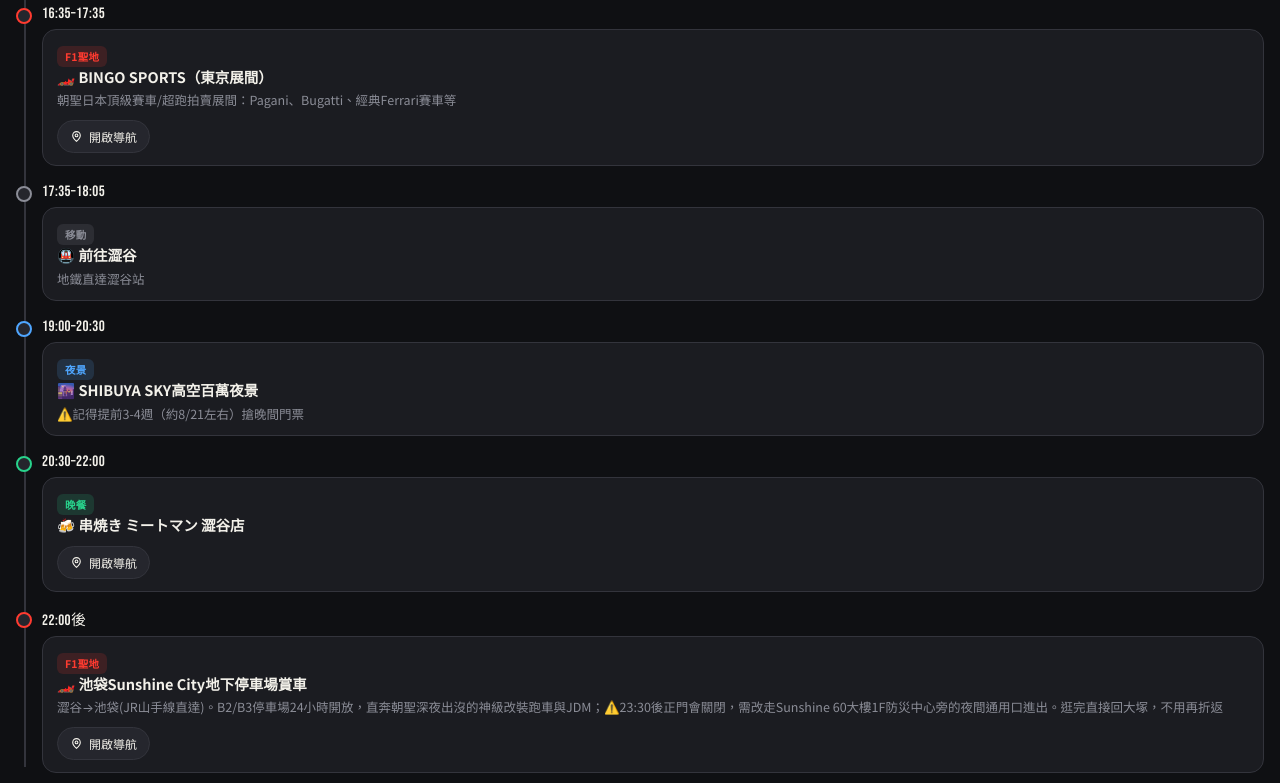
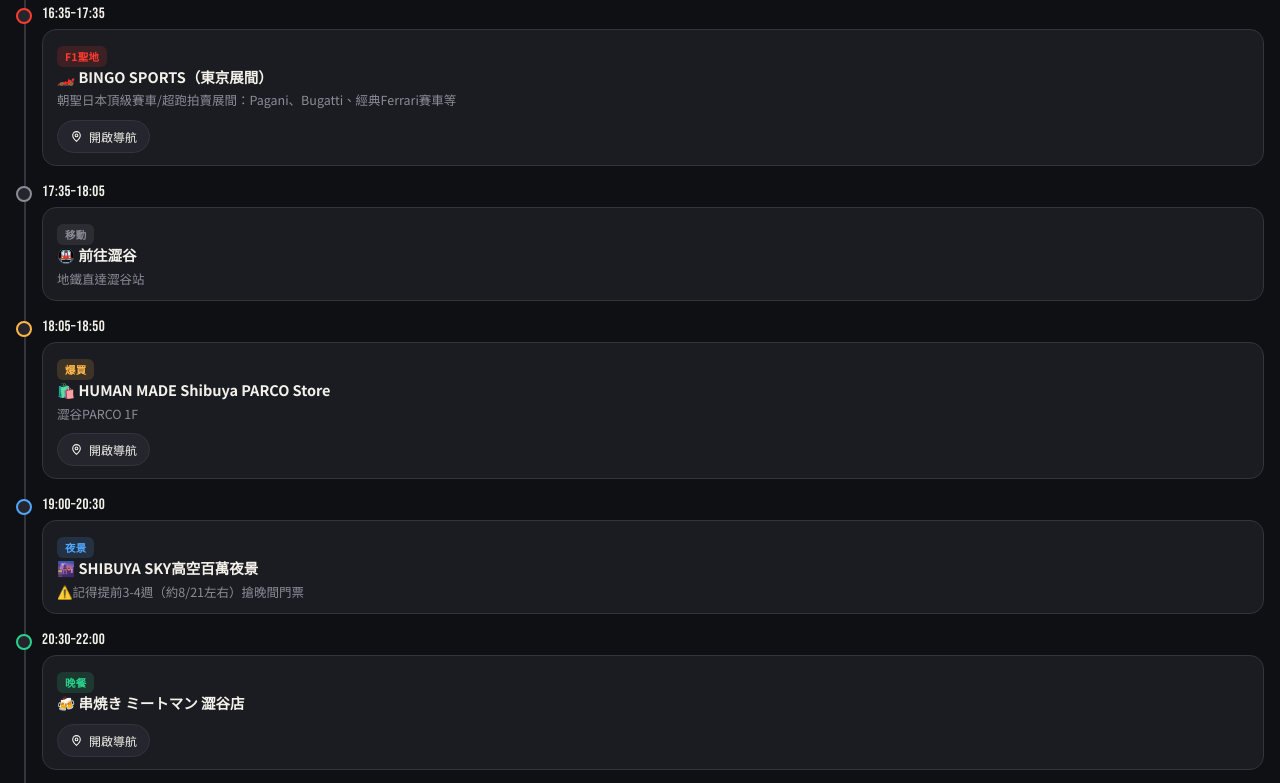
Before and after one commit to amyliaw0811/tokyo-trip, a plain HTML site: page index.html in a window 1280 px wide. Shown: the part 1424-2207 px from the top of the page. Drawn offline with Linux system fonts and the light colour scheme; no server answers.

Commit message:
Update itinerary with new locations and details
Added new shopping and sightseeing entries for Shibuya and Harajuku.

```diff
--- a/index.html
+++ b/index.html
@@ -627,6 +627,7 @@
       {t:"16:20–16:35", type:"move", tag:"移動", title:"🚇 前往國會議事堂前", note:"地鐵丸之內線／千代田線直達，車程約10分鐘"},
       {t:"16:35–17:35", type:"race", tag:"F1聖地", title:"🏎️ BINGO SPORTS（東京展間）", note:"朝聖日本頂級賽車/超跑拍賣展間：Pagani、Bugatti、經典Ferrari賽車等", map:"https://www.google.com/maps/search/?api=1&query=BINGO+SPORTS+Tokyo"},
       {t:"17:35–18:05", type:"move", tag:"移動", title:"🚇 前往澀谷", note:"地鐵直達澀谷站"},
+      {t:"18:05–18:50", type:"shop", tag:"爆買", title:"🛍️ HUMAN MADE Shibuya PARCO Store", note:"澀谷PARCO 1F", map:"https://www.google.com/maps/search/?api=1&query=HUMAN+MADE+Shibuya+PARCO+Store"},
       {t:"19:00–20:30", type:"view", tag:"夜景", title:"🌆 SHIBUYA SKY高空百萬夜景", note:"⚠️記得提前3-4週（約8/21左右）搶晚間門票"},
       {t:"20:30–22:00", type:"food", tag:"晚餐", title:"🍻 串焼き ミートマン 澀谷店", note:"", map:"https://www.google.com/maps/search/?api=1&query=Kushiyaki+Meat+Man+Shibuya"},
       {t:"22:00後", type:"race", tag:"F1聖地", title:"🏎️ 池袋Sunshine City地下停車場賞車", note:"澀谷→池袋(JR山手線直達)。B2/B3停車場24小時開放，直奔朝聖深夜出沒的神級改裝跑車與JDM；⚠️23:30後正門會關閉，需改走Sunshine 60大樓1F防災中心旁的夜間通用口進出。逛完直接回大塚，不用再折返", map:"https://www.google.com/maps/search/?api=1&query=Sunshine+Parking+Lot"}
@@ -641,9 +642,10 @@
       {t:"11:00–11:50", type:"move", tag:"移動", title:"🚇 前往中野", note:"東雲搭臨海線轉JR，跨區長途移動約50分鐘"},
       {t:"11:50–13:20", type:"race", tag:"F1聖地", title:"🏎️ F1 Signass 中野店", note:"淘絕版F1車隊外套、老海報、帽子與簽名卡片", map:"https://www.google.com/maps/search/?api=1&query=F1+Signass+Nakano"},
       {t:"13:20–13:50", type:"move", tag:"移動", title:"🚇 前往原宿", note:"中野搭JR中央線轉山手線至原宿站"},
-      {t:"13:50–17:00", type:"shop", tag:"爆買", title:"🛍️ 原宿/表參道潮流爆買時段", note:"LIBERTY WALK潮流門市、Le Labo原宿店（可印客製化標籤香水）、BAPE/AAPE採購", map:[
+      {t:"13:50–17:00", type:"shop", tag:"爆買", title:"🛍️ 原宿/表參道潮流爆買時段", note:"LIBERTY WALK潮流門市、Le Labo原宿店（可印客製化標籤香水）、HUMAN MADE原宿（Laforet原宿1F）、BAPE/AAPE採購", map:[
         {url:"https://maps.app.goo.gl/u8nmffz6TMJGWffo8?g_st=com.apple.sharing.quick-note", label:"LIBERTY WALK區"},
-        {url:"https://www.google.com/maps/search/?api=1&query=LE+LABO+Harajuku", label:"Le Labo"}
+        {url:"https://www.google.com/maps/search/?api=1&query=LE+LABO+Harajuku", label:"Le Labo"},
+        {url:"https://www.google.com/maps/search/?api=1&query=HUMAN+MADE+HARAJUKU", label:"HUMAN MADE"}
       ]},
       {t:"17:00–17:30", type:"move", tag:"移動", title:"🚇 前往新宿", note:"原宿站搭JR山手線（2站）至新宿站"},
       {t:"17:30–18:30", type:"race", tag:"F1聖地", title:"🏎️ KEN BOX 新宿店", note:"淘絕版Tomica與經典模型車", map:"https://maps.app.goo.gl/nktahhbR3Tth64387?g_st=com.apple.sharing.quick-note"},
```
